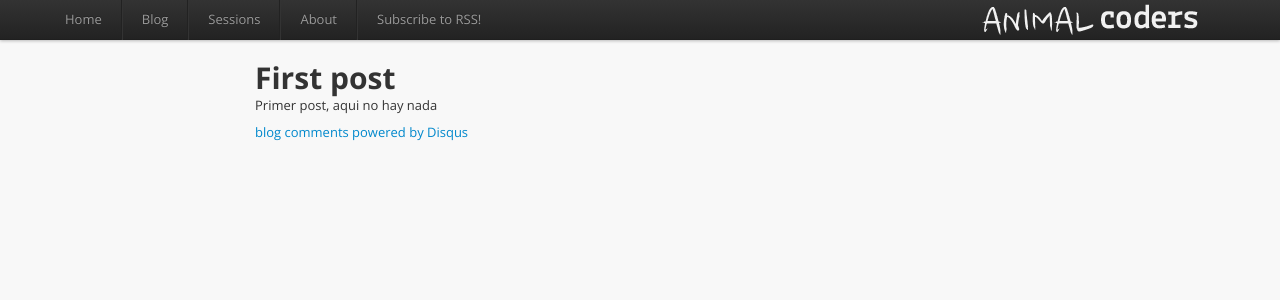
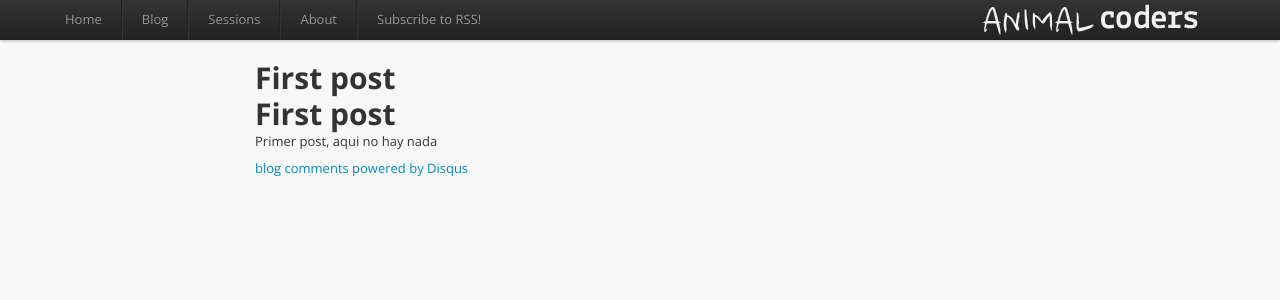
Before and after one commit to joakin/animalcoders, a Jekyll site: the page built from _posts/blog/2012-04-11-first-post.md, in a window 1280 px wide. Shown: the top 300 px of the page. Built offline with Jekyll 4.4.1, drawn with Linux system fonts in a browser that asks for light colours; Markdown is read by kramdown in place of the engine named in the settings; comment, search, counter and statistics services are not loaded.

Commit message:
Cambios al layout del post

```diff
--- a/_layouts/post.html
+++ b/_layouts/post.html
@@ -3,7 +3,10 @@ layout: default
 ---
 <div class='row' id="post">
     <div class='span8 offset2'>
-        {{ content }}
+        <h1>{{ page.title }}</h1>
+        <div class='post-content'>
+            {{ content }}
+        </div>
     </div>
 </div>
 {% if page.comments %}
```
